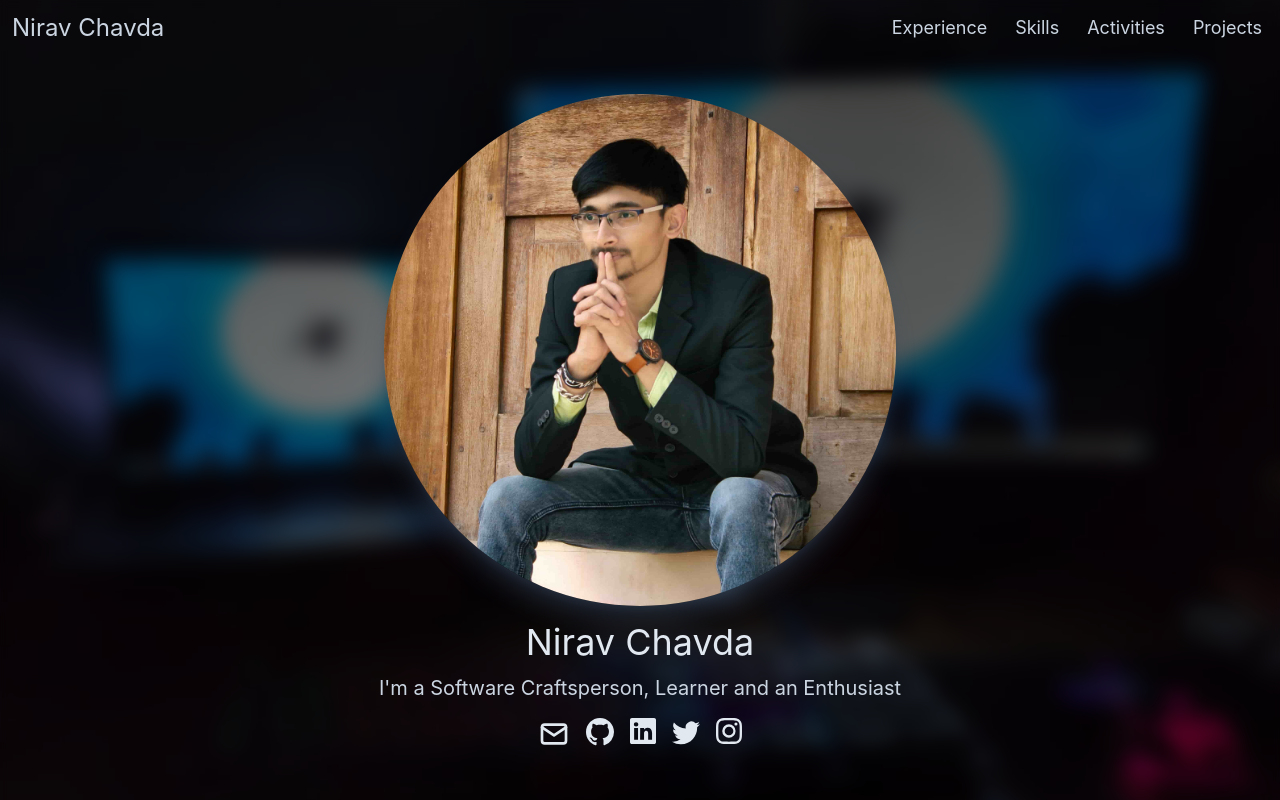
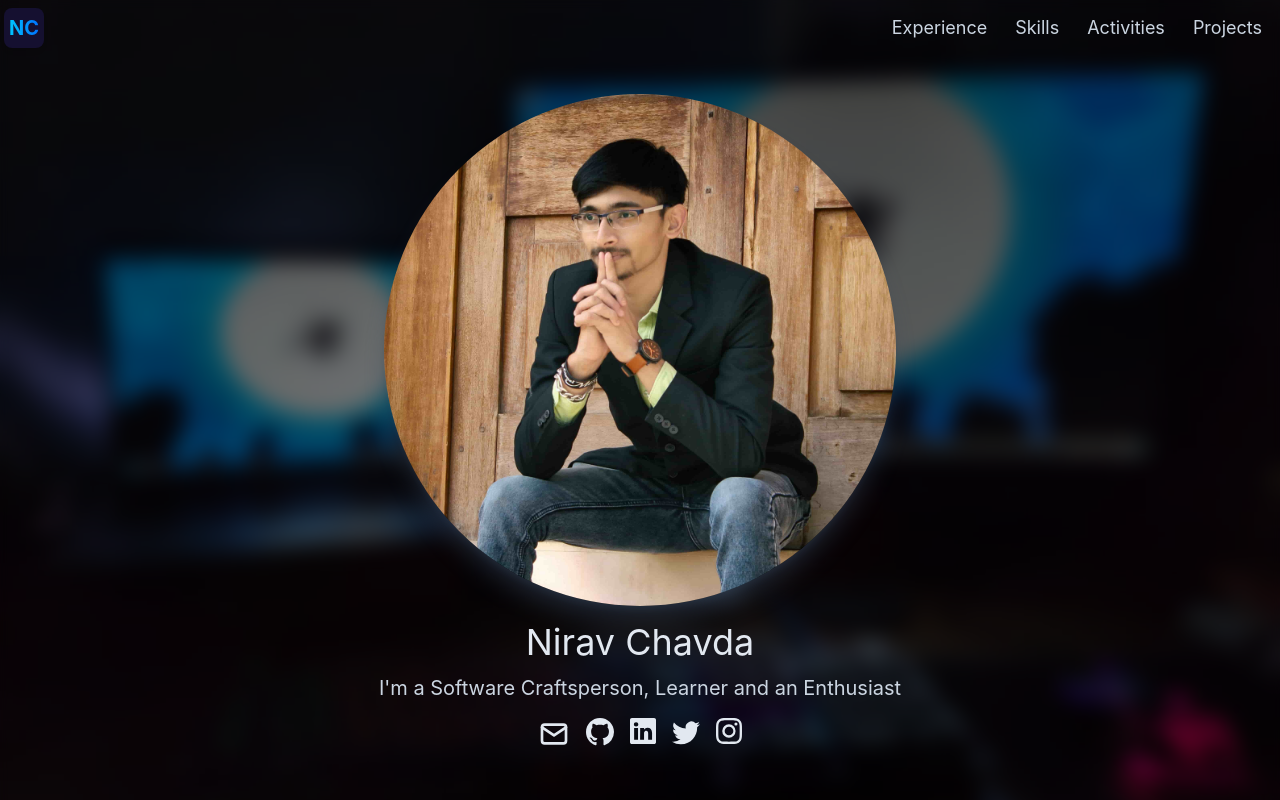
Before and after one commit to niravchavda99/niravchavda99.github.io, a React (Create React App) app: page / in a window 1280 px wide. Shown: the top 800 px of the page. Built offline with nearby package versions, Linux system fonts and the light colour scheme.

Commit message:
ENH: Update header logo

```diff
--- a/src/app/header/Header.scss
+++ b/src/app/header/Header.scss
@@ -2,10 +2,6 @@
 
 .header-container {
   @apply flex flex-row justify-between p-1 select-none items-center transition-all text-slate-300;
-}
-
-.header-logo {
-  @apply cursor-pointer p-2 text-2xl;
 }
 
 .header-content-container {
--- a/src/app/header/Header.tsx
+++ b/src/app/header/Header.tsx
@@ -5,7 +5,9 @@ import {Link} from "react-router-dom";
 const Header = () => {
     return <nav className={`header-container`}>
         <div>
-      <Link to={"/"} className={'header-logo'}>Nirav Chavda</Link>
+            <Link to={"/"}
+                  className={'cursor-pointer p-2 text-xl w-10 h-10 rounded-lg bg-tertiary items-center justify-center flex font-bold shadow-md'}>
+                <p className='blue-gradient_text'>NC</p></Link>
         </div>
         <div className={'header-content-container'}>
             <a href={"/#experience"} className={"header-content mobile-hidden"}>
```
Lines whose indentation alone changed are shown as unchanged.
